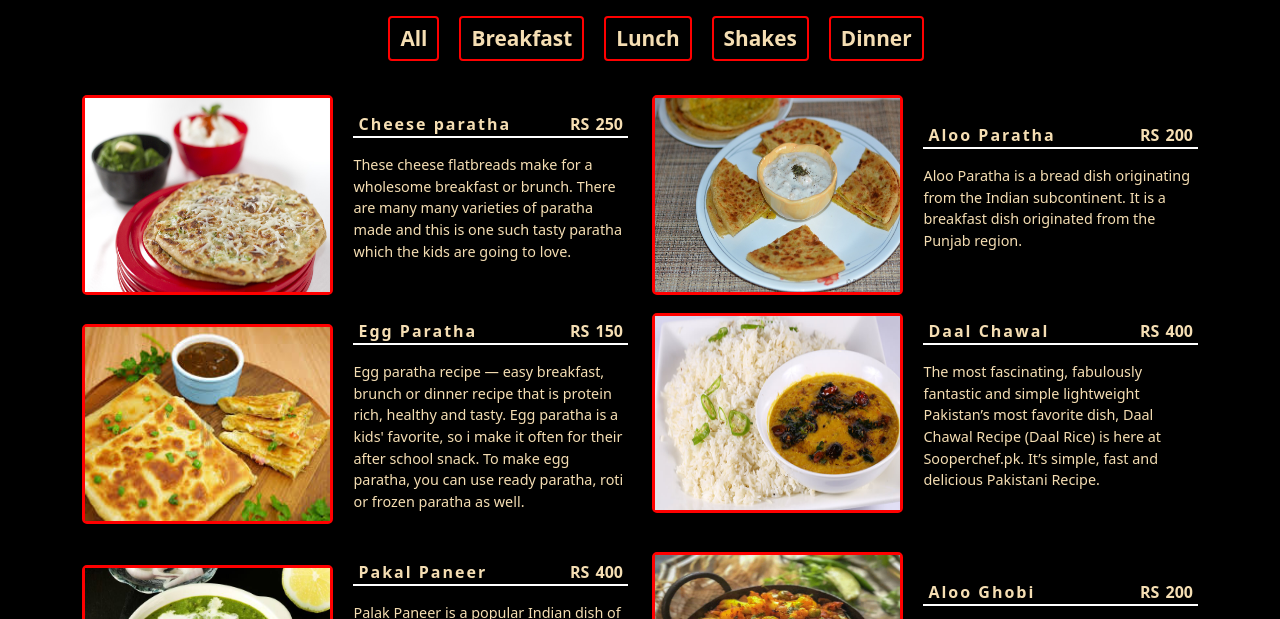
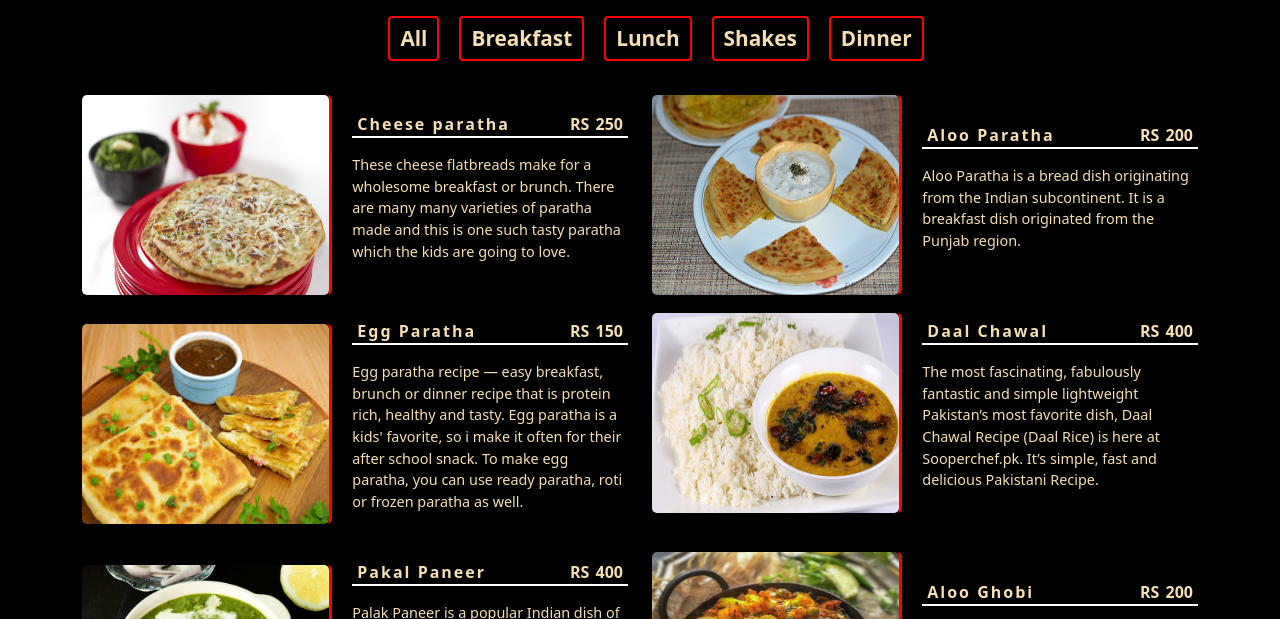
Before and after one commit to Talha9110/Food-menu, a plain HTML site: page index.html in a window 1280 px wide. Shown: the part 115-734 px from the top of the page. Drawn offline with nearby package versions, Linux system fonts and the light colour scheme.

Commit message:
css changes made

```diff
--- a/style.css
+++ b/style.css
@@ -54,12 +54,13 @@ body {
 .content .image {
 	width: 900px;
 	height: 200px;
-	border: 3px solid red;
+	border-right: 3px solid red;
 	border-radius: 5px;
 }
 .content .image img {
 	width: 100%;
 	height: 100%;
+	border-radius: 5px;
 }
 .content .htpd {
 	margin-left: 20px;
```
